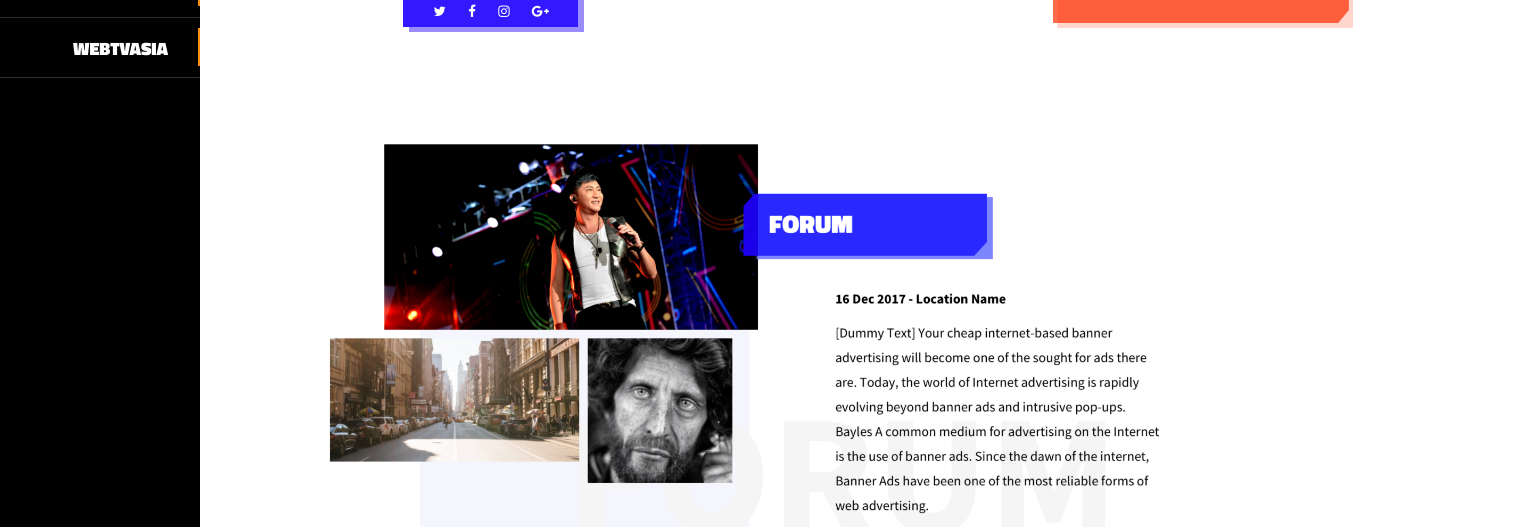
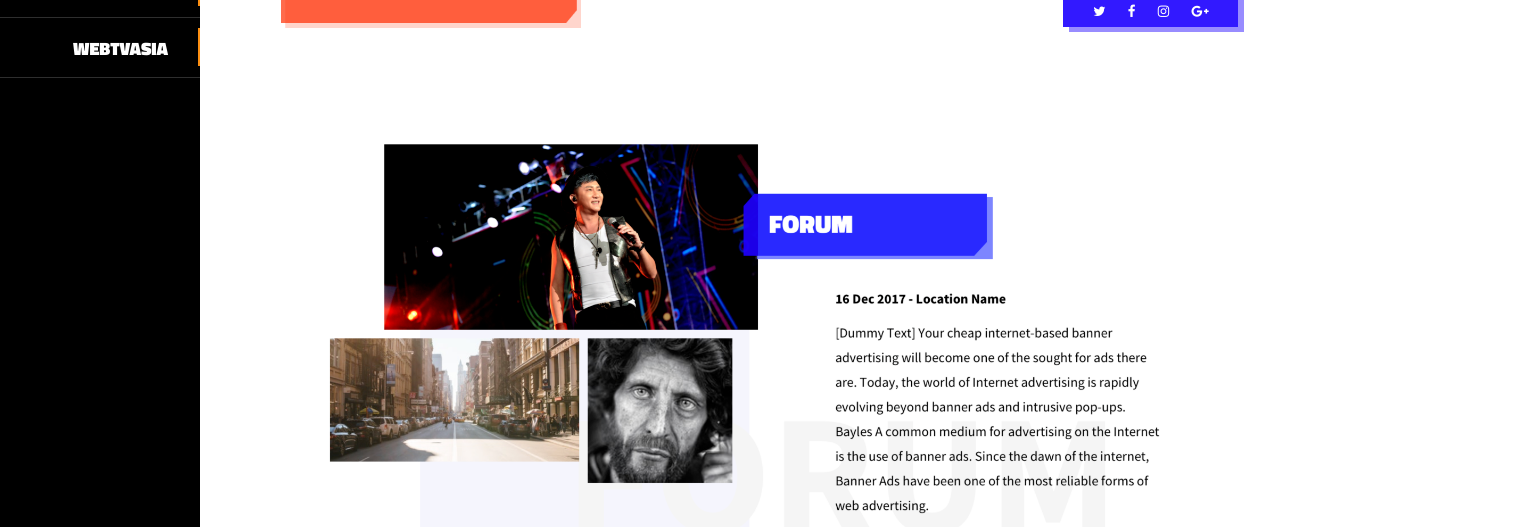
Before and after one commit to webtvasia/wtva-award-proto, a PHP site: page /discover.html in a window 1536 px wide. Shown: the part 292-819 px from the top of the page. Run offline with PHP 8.4, Linux system fonts and the light colour scheme; some libraries are stand-ins or nearby versions; some web fonts are replaced.

Commit message:
swap button location

```diff
--- a/assets/css/discover.css
+++ b/assets/css/discover.css
@@ -10,7 +10,7 @@
 
   .discover-main-title {
     margin-top: -130px;
-    float: right;
+    float: left;
     text-align: center;
     padding-top: 40px;
     padding-bottom: 40px;
--- a/discover.html
+++ b/discover.html
@@ -1493,7 +1493,7 @@
                     <!-- <img alt="Bootstrap Thumbnail First" src="./assets/img/title-discover.png" style="max-width:300px;padding-top: 40px;padding-bottom: 20px;" /> -->
                     <!-- <h2 class="titillium-black social-title" style=" margin-top: -90px; float: right; text-align: center; padding-top: 40px; padding-bottom: 40px; font-size: 38px; ">DISCOVER</h2> -->
 
-                    <h4 class="titillium-black recommended-title" style="max-width: 175px;font-size: 10px;padding: 10px;margin-left: 8vw;margin-top: 0px;margin-right: 115px;">
+                    <h4 class="titillium-black recommended-title" style="max-width: 175px;font-size: 10px;padding: 10px;margin-left: 8vw;margin-top: 0px;margin-right: 115px;float:right;">
                         <i class="fa fa-twitter fa-lg" style="color:#fff;padding-left: 13%;"></i>
                         <i class="fa fa-facebook fa-lg" style="color:#fff;padding-left: 13%;"></i>
                         <i class="fa fa-instagram fa-lg" style="color:#fff;padding-left: 13%;"></i>
```
